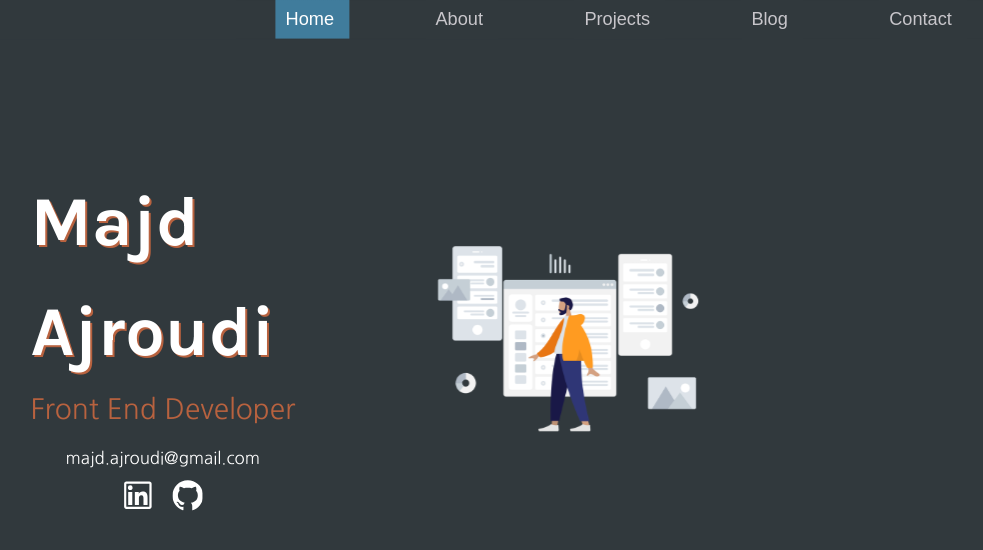
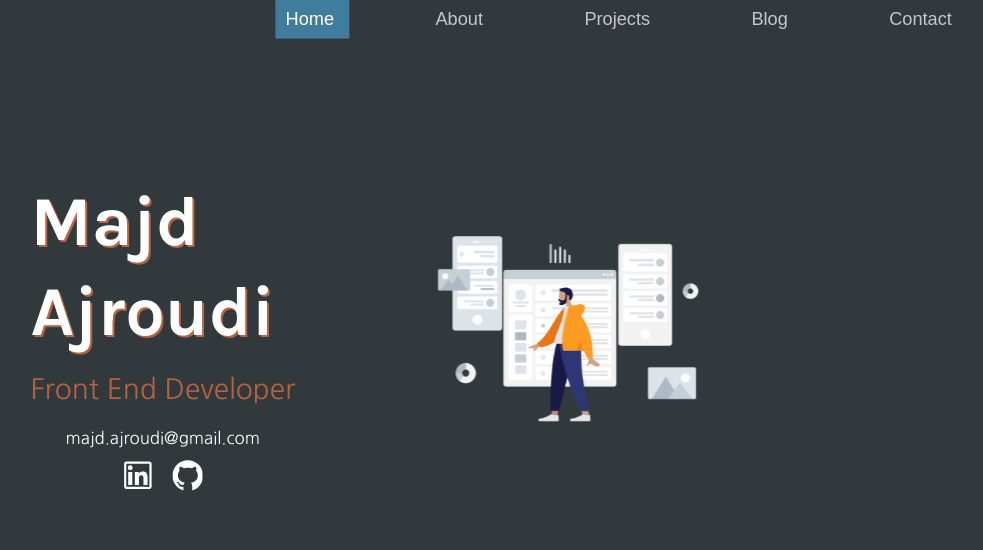
Before and after one commit to majdajroudi/Portfolio, a React (Create React App) app: page / in a window 1280 px wide. Shown: the top 550 px of the page, without its empty margins (274-1257 px from the left). Built offline with nearby package versions, Linux system fonts and the light colour scheme; a web font is replaced by a local one.

Commit message:
fix distance between name and surname in home page

```diff
--- a/src/containers/Home/index.css
+++ b/src/containers/Home/index.css
@@ -38,13 +38,21 @@
     justify-content: flex-start;
 }
 
-.home__contentBox__nameCol div h1{
+.home__contentBox__nameCol--name{
     color: white;
+    text-shadow: 2px 2px #B8623F;
     font-size: 5em;
-    /* text-shadow: 5px 3px 0px -1px #B8623F; */
-    text-shadow: 2px 2px #B8623F;
     font-family: "Karla", serif;
     margin: 0px;
+}
+
+.home__contentBox__nameCol--surname{
+    color: white;
+    text-shadow: 2px 2px #B8623F;
+    font-size: 5em;
+    font-family: "Karla", serif;
+    margin: 0px;
+    margin-top: -20px;
 }
 
 .home__contentBox__nameCol div h3 {
--- a/src/containers/Home/index.jsx
+++ b/src/containers/Home/index.jsx
@@ -21,8 +21,8 @@ const Home = () => {
                 <Row className="home__contentBox__bottom">
                     <Col className="home__contentBox__nameCol">
                         <Col>
-                            <h1>Majd</h1>
-                            <h1>Ajroudi</h1>
+                            <h1 className="home__contentBox__nameCol--name">Majd</h1>
+                            <h1 className="home__contentBox__nameCol--surname">Ajroudi</h1>
                             <h3>Front End Developer</h3>
                             <h3 className="home__contentBox__nameCol--email" >majd.ajroudi@gmail.com</h3>
                             <Row className="home__contentBox__nameCol__iconsWrapper">
```
